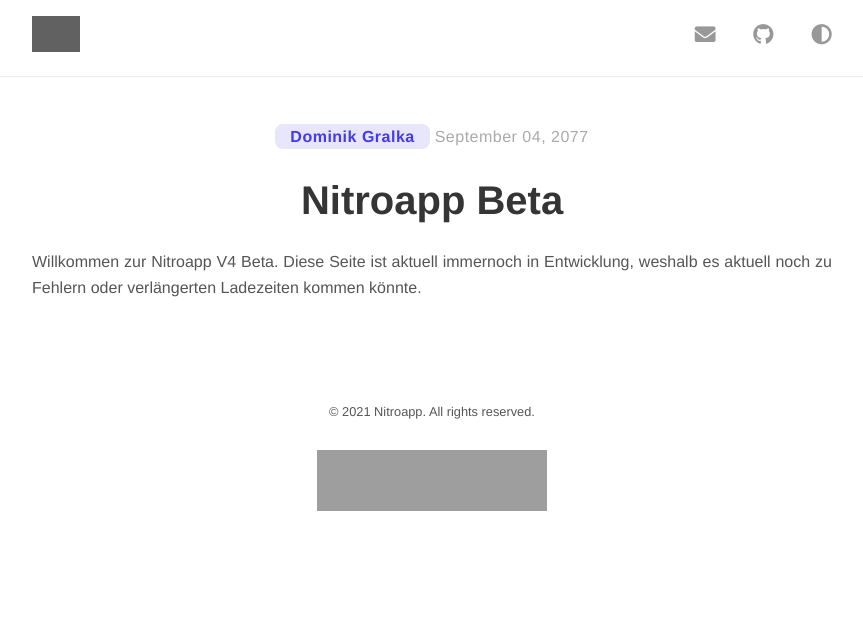
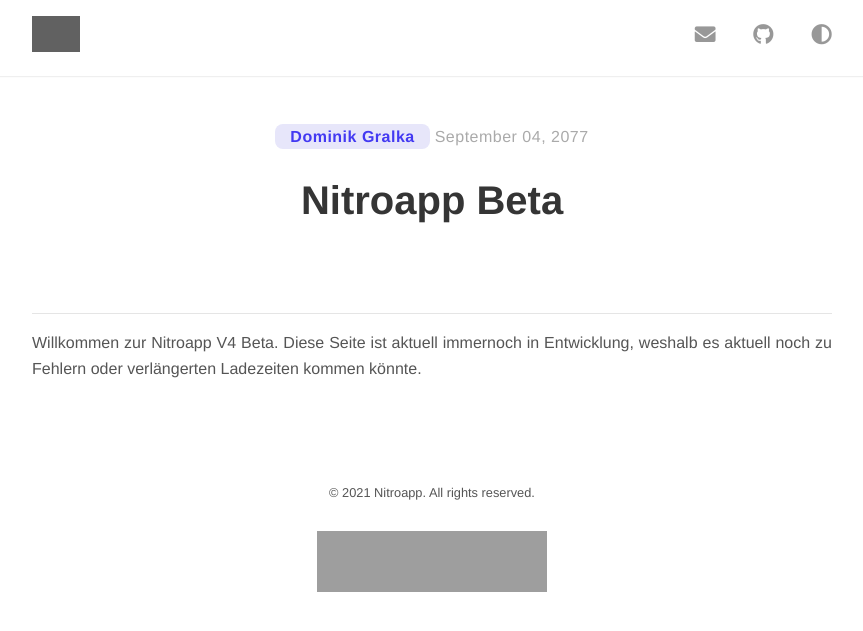
Before and after one commit to cns-nitroapp/blog, a Jekyll site: the page built from _posts/2077-09-04-01.md, in a window 1280 px wide. Shown: the top 631 px of the page, without its empty margins (208-1071 px from the left). Built offline with Jekyll 4.4.1, drawn with Linux system fonts in a browser that asks for light colours; nearby versions of some CDN libraries; grey boxes are pictures that could not be loaded.

Commit message:
Fix post

```diff
--- a/_layouts/post.html
+++ b/_layouts/post.html
@@ -10,11 +10,10 @@ layout: default
       <time datetime="{{ page.date }}">{{ page.date | date: "%B %d, %Y" }}</time>
     {% endif %}
   </div>
-  <h1 class="post-title">
+  <h1 class="post-title" id="post-title">
     <div class="title-padding">{{ page.title }}</div>
   </h1>
-
-  {{ content }}
+  <p class="catalogue-item">{{ content }}</p>
   <span class="label label-default">{{ page.link }}</span>
 
 </div>
--- a/assets/mode.js
+++ b/assets/mode.js
@@ -1,6 +1,8 @@
 function mode() {
 
     var body = document.getElementsByTagName('body')[0].style
+
+    console.log(body)
 
     if (body = 'background-color: black') {
         console.log('Darkmode')
```
